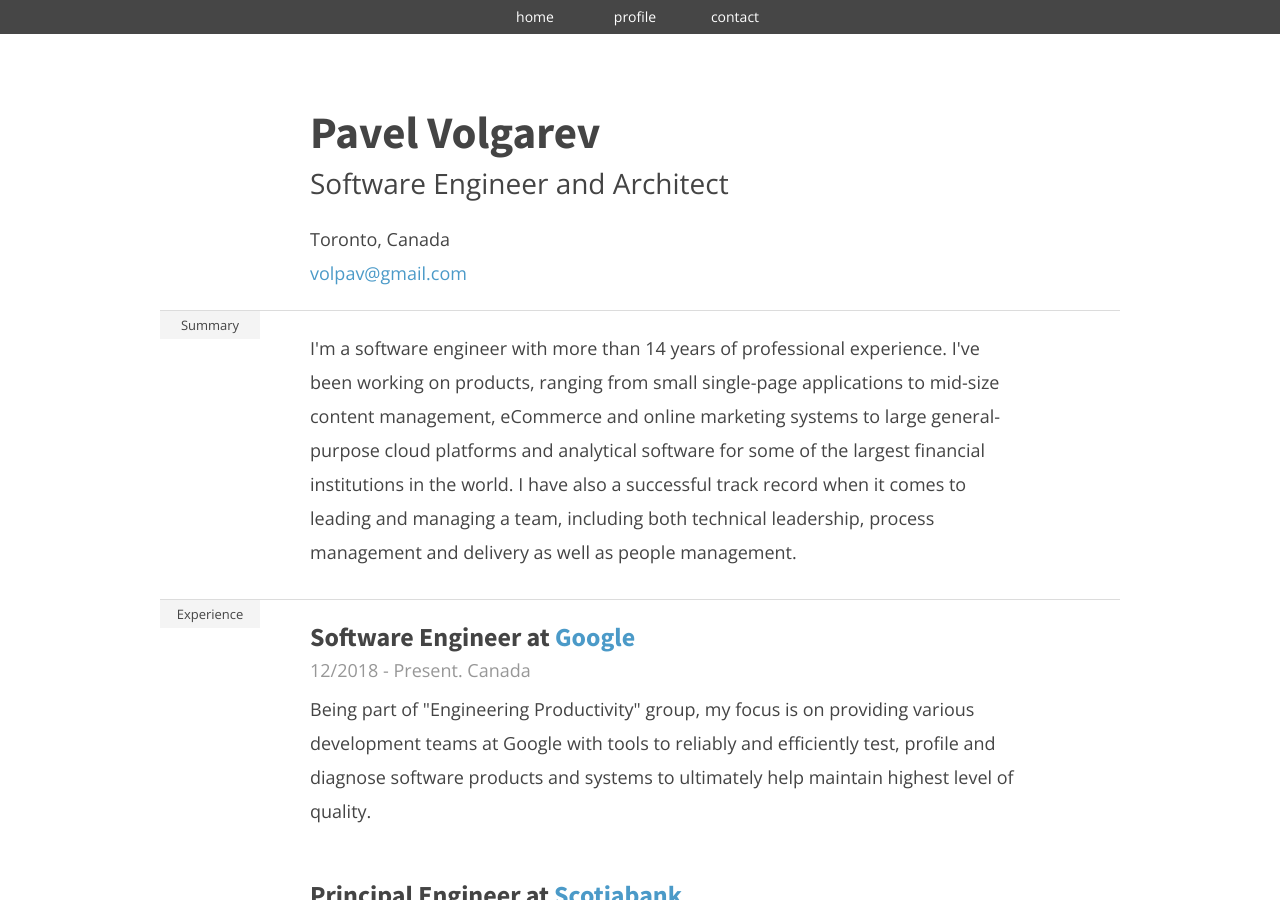
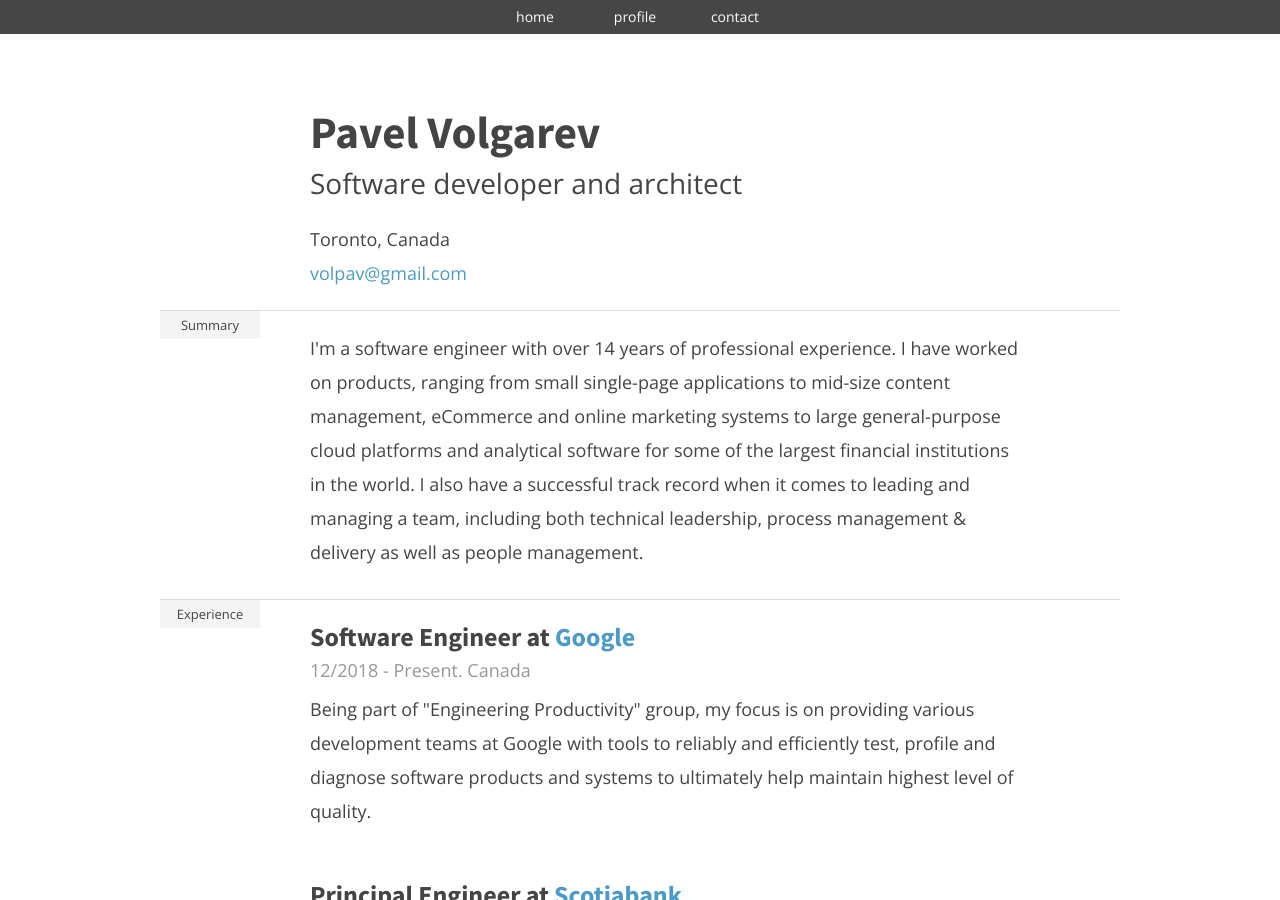
Before and after one commit to volpav/volpav.github.io, a Jekyll site: the page built from profile.html, in a window 1280 px wide and 900 px high. Built offline with Jekyll 4.4.1, drawn with Linux system fonts in a browser that asks for light colours; some of the changed text lies outside the part shown.

Commit message:
Update terminology, optimized content

```diff
--- a/profile.html
+++ b/profile.html
@@ -11,7 +11,7 @@
             <div class="section-content identity clear">
                 <div class="content-inner">
                     <h1>Pavel Volgarev</h1>
-                    <h2>Software Engineer and Architect</h2>
+                    <h2>Software developer and architect</h2>
                     <p>
                         <span class="fact">
                             Toronto, Canada
@@ -29,7 +29,7 @@
             </div>
             <div class="section-content bio">
                 <p class="first">
-                    I'm a software engineer with more than 14 years of professional experience. I've been working on products, ranging from small single-page applications to mid-size content management, eCommerce and online marketing systems to large general-purpose cloud platforms and analytical software for some of the largest financial institutions in the world. I have also a successful track record when it comes to leading and managing a team, including both technical leadership, process management and delivery as well as people management.
+                    I'm a software engineer with over 14 years of professional experience. I have worked on products, ranging from small single-page applications to mid-size content management, eCommerce and online marketing systems to large general-purpose cloud platforms and analytical software for some of the largest financial institutions in the world. I also have a successful track record when it comes to leading and managing a team, including both technical leadership, process management &amp; delivery as well as people management.
                 </p>
             </div>
         </li>
@@ -64,10 +64,6 @@
                     <h3>System Developer and Architect at <a href="http://www.dynamicweb-cms.com/">Dynamicweb</a></h3>
                     <span class="fact">2/2006 - 7/2013. Denmark</span>
                     <p class="first">My daily work consisted of designing and implementing core components for one of the finest content management systems in Denmark: Dynamicweb CMS. I was also spending a lot of time maintaining (and helping others maintain) the product as well as hosting and participating in webinars, training courses and conferences aimed at improving the level of knowledge of the system by the customers.</p>
-                    <p class="recommendation">
-                        <strong><a href="http://dk.linkedin.com/in/kristianthraneknudsen">Kristian Knudsen</a>, development team manager:</strong>
-                        "Pavel and I have over the years been working together on numerous software projects being on the same development team where I've had the position both as Pavel's co-worker but also as his manager. Pavel is an outstanding software developer and always creates new functionality of the highest quality. He also has a very rare ability to crunch even the most troublesome bugs and problems. You can always rely on Pavel and you are always certain that he'll do his best to achieve the goals that have been set. When approaching Pavel with a new idea or project you can always be sure that he will provide you with well reasoned arguments and feedback that can open a discussion and eventually take the project in a more prosperous direction. Finally Pavel also has a rare gift of being able to communicate extremely well both to his peers but also to people without the same level of technical insight."
-                    </p>
                 </article>
 
                 <article>
@@ -132,8 +128,7 @@
             </div>
             <div class="section-content links">
                 <article>
-                    <p>Other social profiles:</p>
-                    <ul class="styled pushup">
+                    <ul class="styled">
                         <li>Twitter: <a href="https://twitter.com/volpav">twitter.com/volpav</a></li>
                         <li>LinkedIn: <a href="https://www.linkedin.com/in/pavelvolgarev">linkedin.com/in/pavelvolgarev</a></li>
                         <li>GitHub: <a href="https://github.com/volpav">github.com/volpav</a></li>
```
